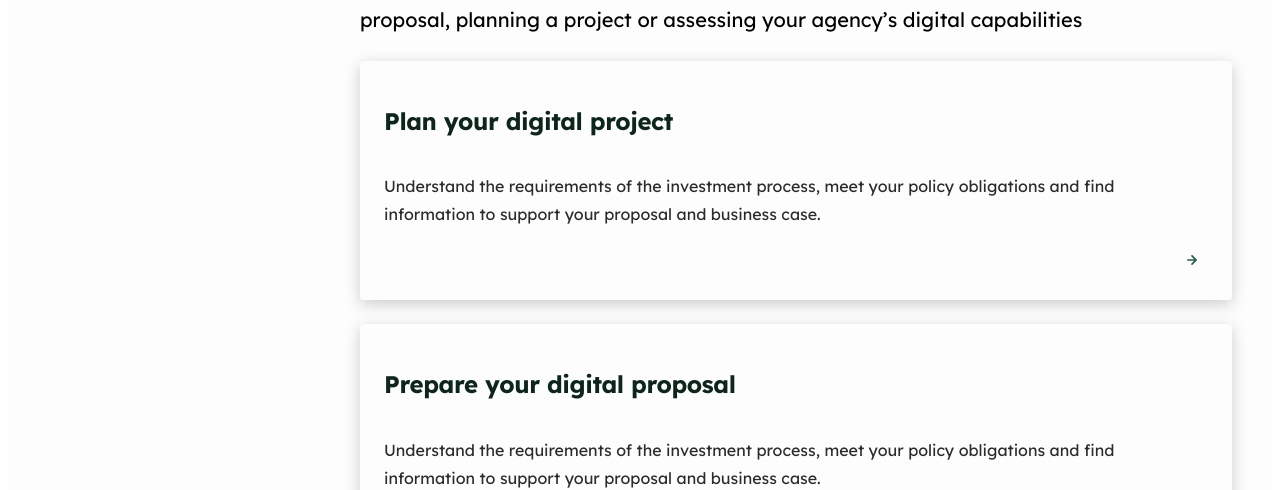
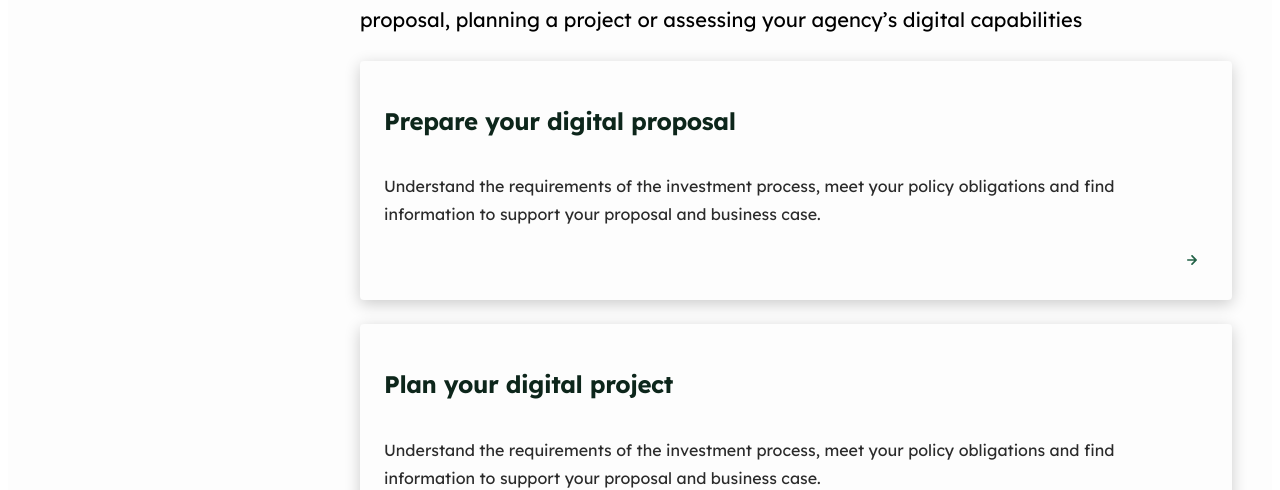
Before and after one commit to JamesFehon-DTA/betaga, a Jekyll site: the page built from use/index.md, in a window 1280 px wide. Shown: the part 352-842 px from the top of the page. Built offline with Jekyll 4.4.1, drawn with Linux system fonts in a browser that asks for light colours.

Commit message:
Custom order for child pages

```diff
--- a/use/index.md
+++ b/use/index.md
@@ -11,7 +11,7 @@ style: 'ct-vertical-spacing--bottom'
     <div class="ct-list__rows">
       <div class="container" aria-live="polite">
         <div class="row row--vertically-spaced">
-        {% assign subpages = site.pages | where_exp: "item", "item.url contains page.dir" %}
+        {% assign subpages = site.pages | sort: "order" | where_exp: "item", "item.url contains page.dir" %}
         {% include list-child-pages.html content=subpages %}
         {% include components/card.html
         headingLevel="h2"
```
Also changed, not shown: use/plan.md (+1 -0 lines), use/prepare.md (+1 -0 lines).
